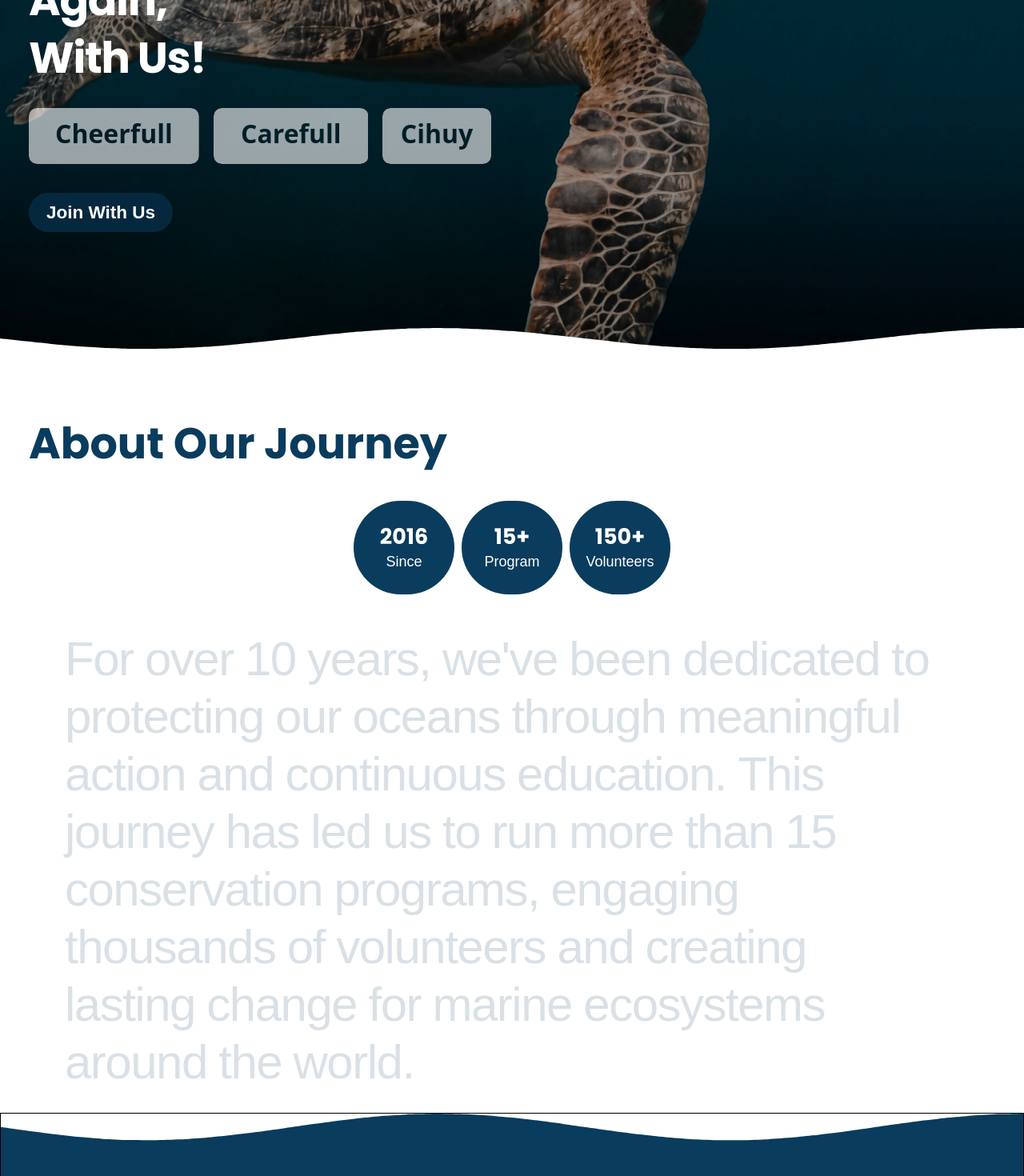
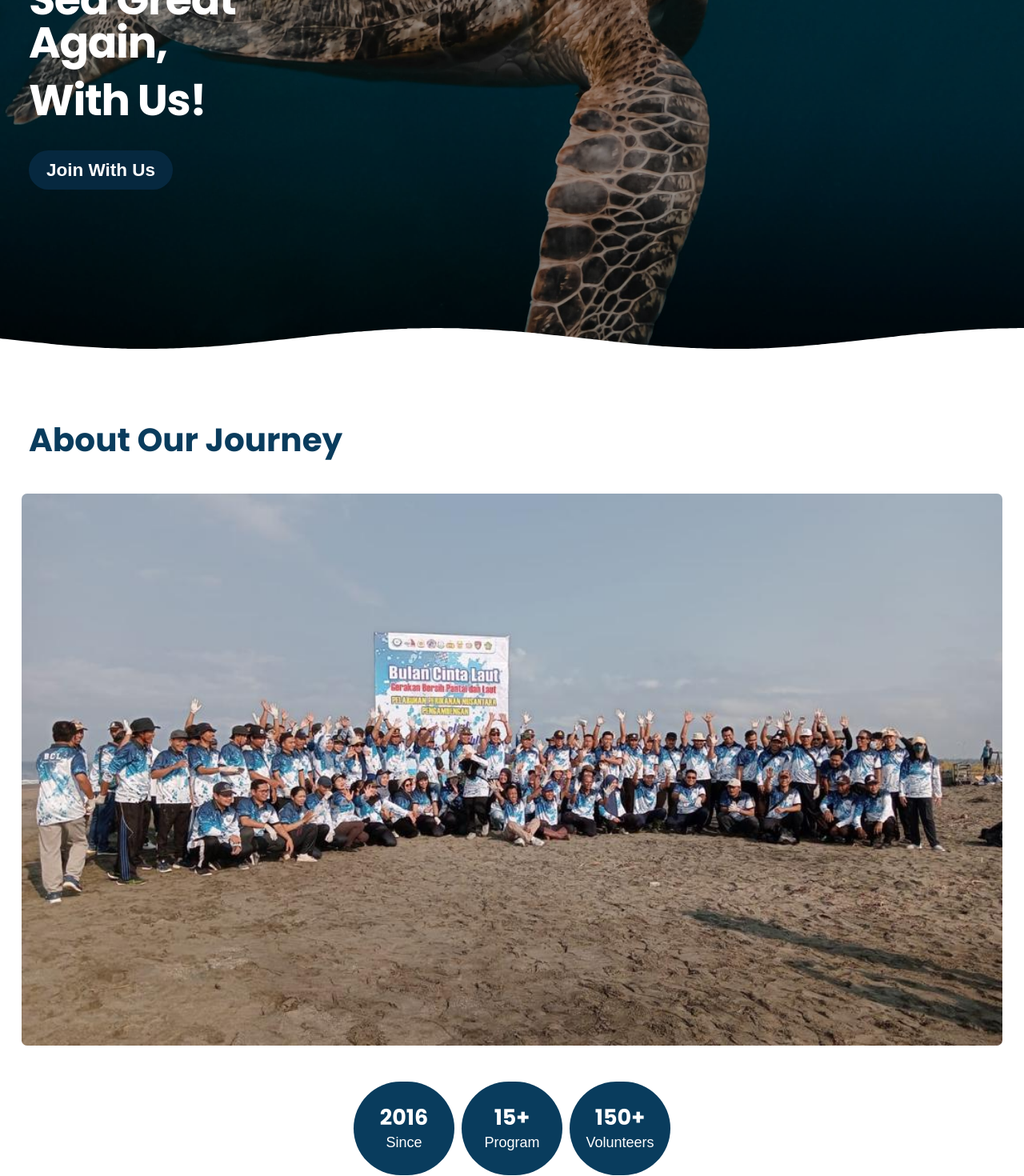
Before and after one commit to imAbizars/GoSeaProject, a React (Vite) app: page / in a window 1280 px wide. Shown: the part 300-1770 px from the top of the page at 80% size. Built offline with nearby package versions, Linux system fonts and the light colour scheme.

Commit message:
edit: aboutSection

```diff
--- a/src/components/sections/AboutSection.jsx
+++ b/src/components/sections/AboutSection.jsx
@@ -6,6 +6,7 @@ import { aboutItems, statementText } from "../../data/aboutData";
 import Wave from "../ui/Wave";
 import DolphinJump from "../ui/DolphinJump";
 import dolpin from "../../assets/dolpinChar.png"
+import groupPhoto from "../../assets/potogroup.jpg"
 
 export default function AboutSection() {
     const statementRef = useRef(null);
@@ -26,11 +27,14 @@ export default function AboutSection() {
                     whileInView={{ opacity: 1, y: 0 }}
                     viewport={{ once: true }}
                     transition={{ duration: 1 }}
-                    className=" text-5xl font-heading font-bold text-background px-2"
-                >
+                    className=" text-4xl font-heading font-bold text-background px-2">
+
                     About Our Journey
                 </motion.h2>
-
+                <img
+                  src={groupPhoto}
+                  alt="potogroup"
+                  className="rounded-md object-cover w-full h-full" />
                 <div className="flex justify-center space-x-2  ">
                     {aboutItems.map((item, i) => (
                         <StatCircle
@@ -43,7 +47,7 @@ export default function AboutSection() {
                     ))}
                 </div>
 
-                <div className="max-w-7xl mx-auto px-6 md:px-12 flex  text-justify">
+                <div className="max-w-7xl mx-auto mb-35 px-4 md:px-12 flex ">
                     <p
                         ref={textRef}
                         className="font-body font-medium text-[23px] sm:text-[40px] md:text-[52px] lg:text-[60px] leading-[1.2] tracking-tight text-black max-w-5xl select-none"
@@ -63,11 +67,11 @@ export default function AboutSection() {
             <div className="relative w-full ">
                 <Wave
                     fill="var(--background)"
-                    className="w-full z-21 border border-black"
+                    className="absolute bottom-0 w-full h-20! z-21"
                 />
                 <DolphinJump
                     src={dolpin}
-                    className="absolute bottom-16 left-1/3 w-30 z-20 pointer-events-none"
+                    className="absolute bottom-0 left-1/3 w-30 z-20 pointer-events-none"
                 />
             </div>
         </section>
--- a/src/components/sections/HeroSection.jsx
+++ b/src/components/sections/HeroSection.jsx
@@ -2,7 +2,6 @@ import { useRef } from "react";
 import * as motion from "motion/react-client";
 import { useScroll, useTransform } from "motion/react";
 import HeroImage from "../../assets/heroImage.jpg";
-import CutoutBadge from "../ui/CoutoutBadge";
 import Wave from "../ui/Wave";
 
 export default function HeroSection() {
@@ -12,11 +11,6 @@ export default function HeroSection() {
         offset: ["start start", "end start"],
     });
     const scale = useTransform(scrollYProgress, [0, 1], [1, 1.7]);
-    const items = [
-        { label: "Cheerfull" },
-        { label: "Carefull" },
-        { label:"Cihuy" }
-    ]
     return (
         <section
         id="home"
@@ -40,11 +34,6 @@ export default function HeroSection() {
                   Make The Sea Great Again,
                   <span className="block mt-4">With Us!</span>
               </motion.h1>
-              <div className="flex space-x-4 z-20">
-                {items.map((item) => (
-                  <CutoutBadge key={item.label} text={item.label} fontSize={32} rounded={10} />
-                ))}
-              </div>
               <motion.button
                   initial={{ opacity: 0, scale: 0 }}
                   whileInView={{ opacity: 1, scale: 1 }}
--- a/src/components/sections/ProgramSection.jsx
+++ b/src/components/sections/ProgramSection.jsx
@@ -35,8 +35,8 @@ const programs = [
 const ProgramCard = ({ data, dataIndex }) => {
   const { image, title, desc } = data[dataIndex];
   return (
-    <div className="h-85  rounded-2xl overflow-hidden shadow-xl bg-white select-none">
-      <img src={image} alt={title} className="w-full h-56 object-cover" draggable={false} />
+    <div className="h-75  rounded-2xl overflow-hidden shadow-xl bg-white select-none">
+      <img src={image} alt={title} className="w-full h-35 object-cover" draggable={false} />
       <div className="p-4">
         <h3 className="text-lg font-bold text-background">{title}</h3>
         <p className="text-sm text-gray-600 mt-1">{desc}</p>
@@ -69,14 +69,14 @@ export default function ProgramSection() {
       whileInView={{ opacity: 1, scale: 1 }}
       viewport={{ once: true }}
       transition={{ duration: 1 }}
-      className="relative  max-w-xl mx-auto">
+      className="relative max-w-md mx-auto">
         <ResponsiveContainer
           carouselRef={carouselRef}
           render={(width, carouselRef) => (
             <StackedCarousel
               ref={carouselRef}
               slideComponent={ProgramCard}
-              slideWidth={270}
+              slideWidth={250}
               carouselWidth={width}
               data={programs}
               currentVisibleSlide={3}
@@ -87,11 +87,7 @@ export default function ProgramSection() {
         />
       </motion.div>
         <Wave
-        className="w-full z-20"
-        fill="#ffff"
-        />
-        <Wave
-        className="absolute w-full z-20 "
+        className="absolute bottom-0 w-full h-20! z-20 "
         fill="var(--semi-background)"
         />
     </section>
--- a/src/components/ui/CoutoutBadge.jsx
+++ /dev/null
@@ -1,25 +0,0 @@
-export default function CutoutBadge({ text, fontSize = 16, paddingX = 20, height = 70, rounded = 24 }) {
-  const maskId = `cutout-${text.replace(/\s+/g, "-")}`;
-  const approxTextWidth = text.length * fontSize * 0.6;
-  const width = approxTextWidth + paddingX * 2;
-
-  return (
-    <svg width={width} height={height} viewBox={`0 0 ${width} ${height}`} >
-      <mask id={maskId}>
-        <rect width={width} height={height} rx={rounded} fill="white" />
-        <text
-          x="50%"
-          y="50%"
-          dominantBaseline="middle"
-          textAnchor="middle"
-          fontSize={fontSize}
-          fontWeight="bold"
-          fill="black"
-        >
-          {text}
-        </text>
-      </mask>
-      <rect width={width} height={height} rx={rounded} fill="white" opacity="0.6" mask={`url(#${maskId})`} />
-    </svg>
-  );
-}
--- a/src/hooks/useWordReveal.js
+++ b/src/hooks/useWordReveal.js
@@ -19,8 +19,8 @@ export default function useWordReveal(triggerRef, textRef) {
                     ease: "power1.out",
                     scrollTrigger: {
                         trigger: triggerRef.current,
-                        start: "top 80%",
-                        end: "bottom 60%",
+                        start: "top 60%",
+                        end: "bottom 40%",
                         scrub: 0.8,
                     },
                 }
```
Also changed, not shown: src/assets/potogroup.jpg (added).
